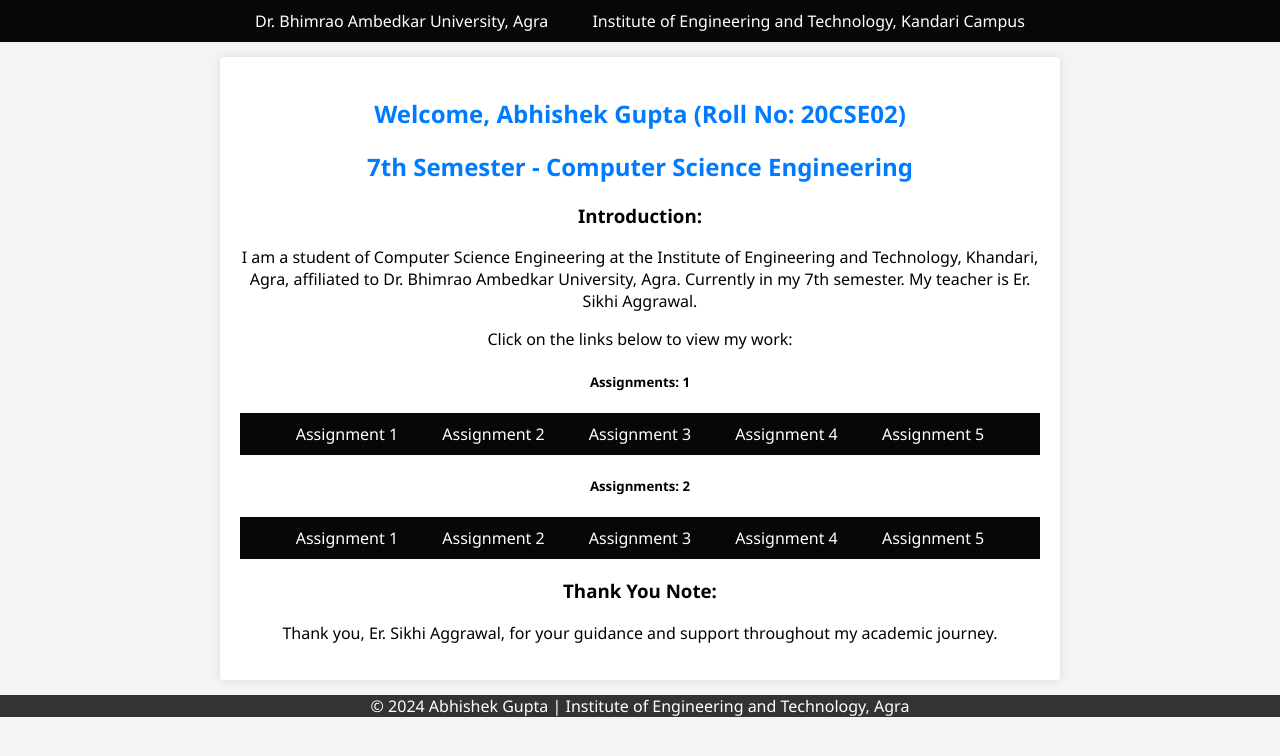
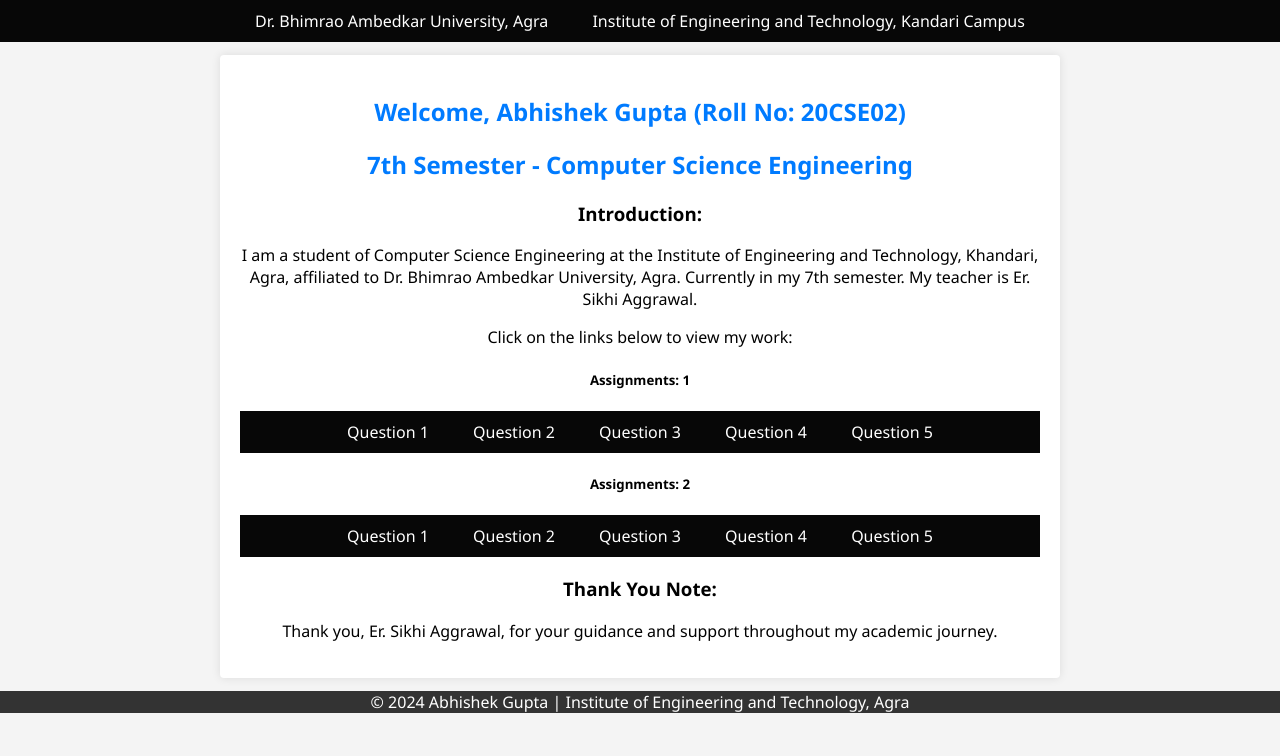
Before and after one commit to Abhi-gits/WT-Assignment, a plain HTML site: page index.html in a window 1280 px wide. Drawn offline with Linux system fonts and the light colour scheme.

Commit message:
fixed-error

```diff
--- a/index.html
+++ b/index.html
@@ -31,7 +31,7 @@
 
         main {
             max-width: 800px;
-            margin: 15px auto;
+            margin: 13px auto;
             background-color: #fff;
             padding: 20px;
             border-radius: 4px;
@@ -98,22 +98,22 @@
         <span>
             <h5>Assignments: 1</h5>
             <nav>
-                <a href="assignment1/ques1.html">Assignment 1</a>
-                <a href="assignment2/ques1.html">Assignment 2</a>
-                <a href="assignment3/ques1.html">Assignment 3</a>
-                <a href="assignment4/ques1.html">Assignment 4</a>
-                <a href="assignment5/ques1.html">Assignment 5</a>
+                <a href="Assignment 1\Ques 1\index.html">Question 1</a>
+                <a href="Assignment 1\Ques 2\index.html">Question 2</a>
+                <a href="Assignment 1\Ques 3\index.html">Question 3</a>
+                <a href="Assignment 1\Ques 4\index.html">Question 4</a>
+                <a href="Assignment 1\Ques 5\index.html">Question 5</a>
             </nav>
 
         </span>
         <span>
             <h5>Assignments: 2</h5>
             <nav>
-                <a href="assignment1/ques1.html">Assignment 1</a>
-                <a href="assignment2/ques1.html">Assignment 2</a>
-                <a href="assignment3/ques1.html">Assignment 3</a>
-                <a href="assignment4/ques1.html">Assignment 4</a>
-                <a href="assignment5/ques1.html">Assignment 5</a>
+                <a href="Assignment 2\Ques 1\index.xml">Question 1</a>
+                <a href="Assignment 2\Ques 2\index.xml">Question 2</a>
+                <a href="Assignment 2\Ques 3\menu.xml">Question 3</a>
+                <a href="Assignment 2\Ques 4\changebackground_color.html">Question 4</a>
+                <a href="Assignment 2\Ques 5\index.html">Question 5</a>
             </nav>
         </span>
 
```
